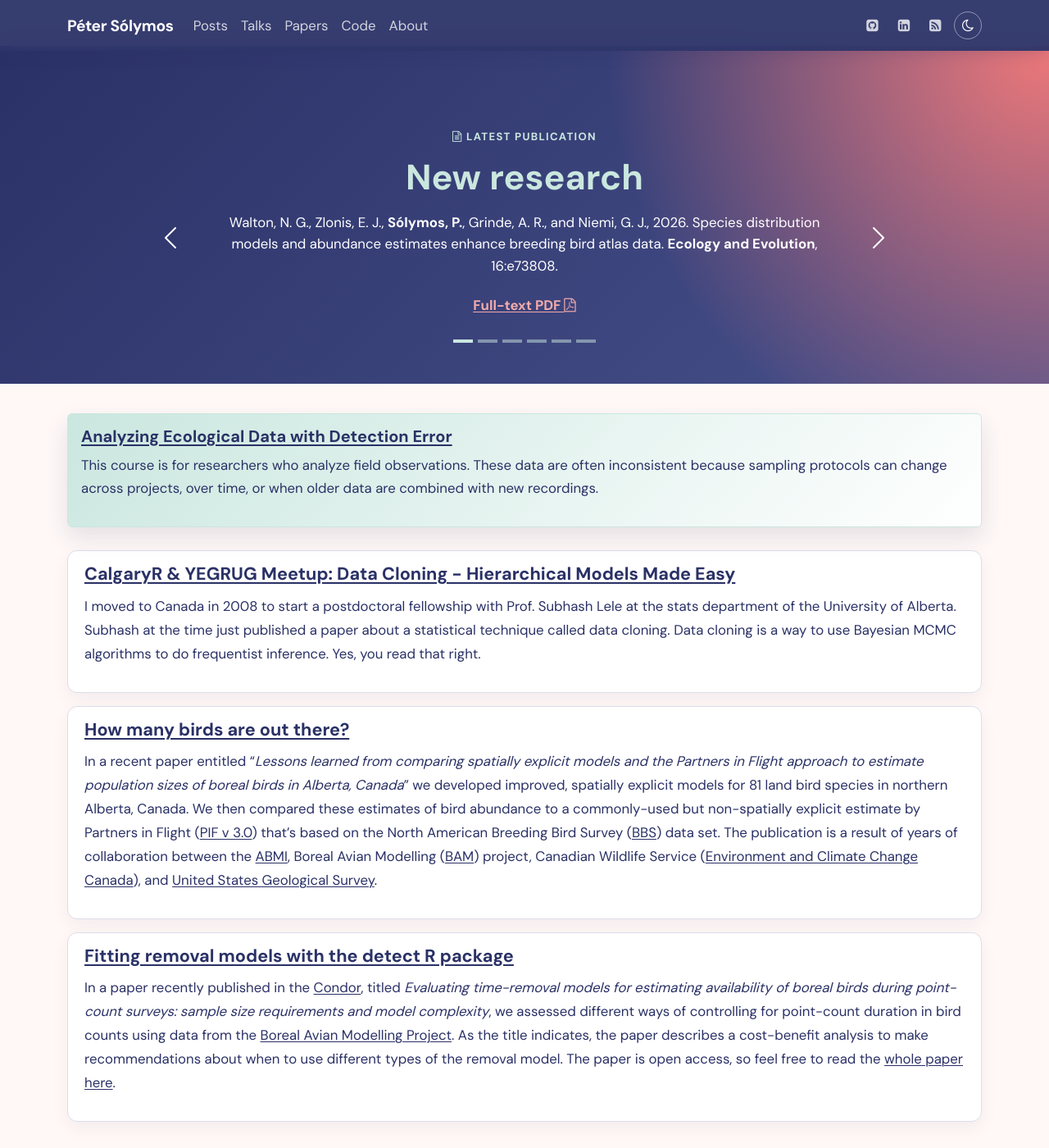
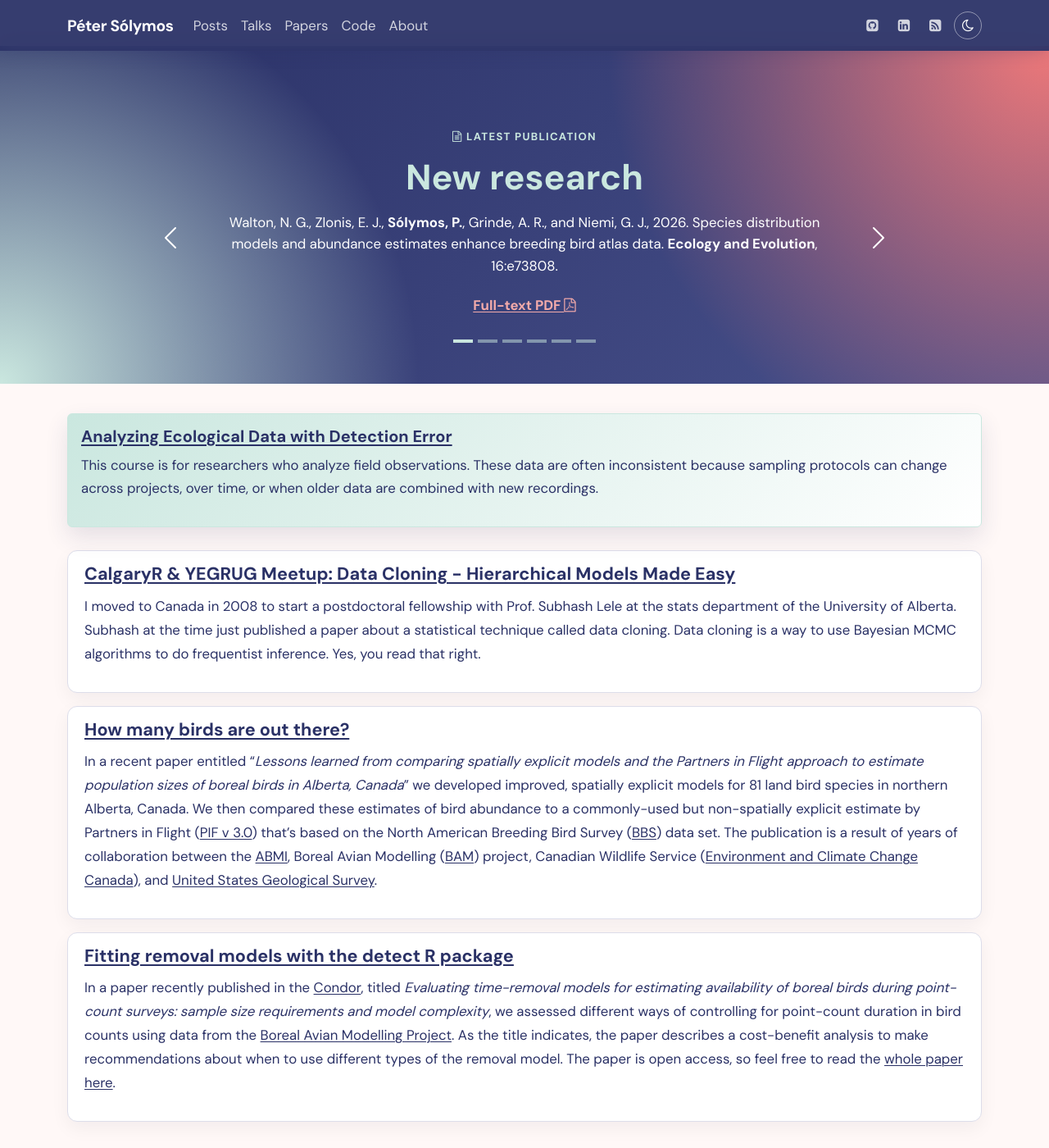
Before and after one commit to psolymos/psolymos.github.io, a Jekyll site: the page built from index.html, in a window 1280 px wide and 1400 px high. Shown: the whole window at 82% size. Built offline with Jekyll 4.4.1, drawn with Linux system fonts in a browser that asks for light colours; comment, search, counter and statistics services are not loaded.

Commit message:
Add mint
Signed-off-by: Peter Solymos <psolymos@gmail.com>

```diff
--- a/assets/site.css
+++ b/assets/site.css
@@ -83,7 +83,7 @@ h2.subtitle { color: var(--muted); font-family: "DM Sans", system-ui, sans-serif
 .footer-content { border-top: 1px solid rgba(255, 255, 255, 0.15); padding-top: 1.5rem; }
 .site-footer img { margin-bottom: 0.6rem; }
 
-.site-hero { --carousel-heading: #cae7df; --carousel-link: #f4abaa; background: radial-gradient(circle at top right, #ee7879, transparent 40%), linear-gradient(135deg, #2a3166, #48518c); color: #fff; margin-top: -76px; padding: 6.25rem 0 2.75rem; }
+.site-hero { --carousel-heading: #cae7df; --carousel-link: #f4abaa; background: radial-gradient(circle at top right, #ee7879, transparent 40%), radial-gradient(circle at bottom left, #cae7df, transparent 38%), linear-gradient(135deg, #2a3166, #48518c); color: #fff; margin-top: -76px; padding: 6.25rem 0 2.75rem; }
 .site-hero h1, .site-hero h2 { color: #fff; }
 .site-hero h2 { font-size: clamp(1.5rem, 3vw, 2.1rem); margin: 0; }
 .site-hero .carousel { margin: 0 auto; max-width: 58rem; padding: 0 5rem 1.75rem; }
```
